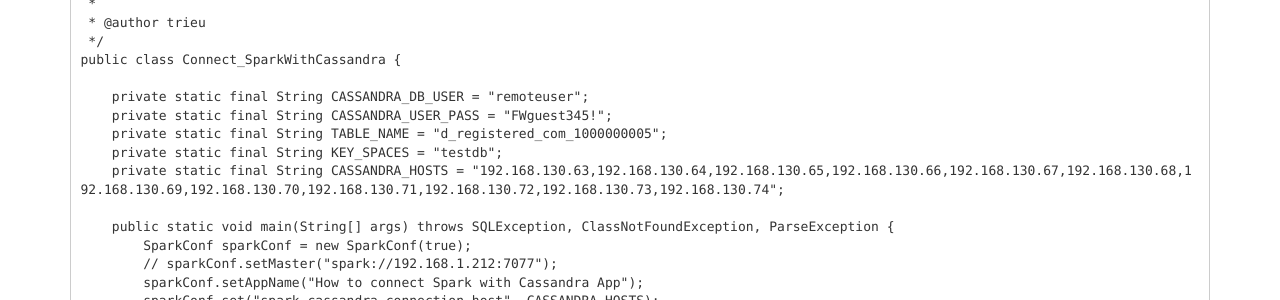
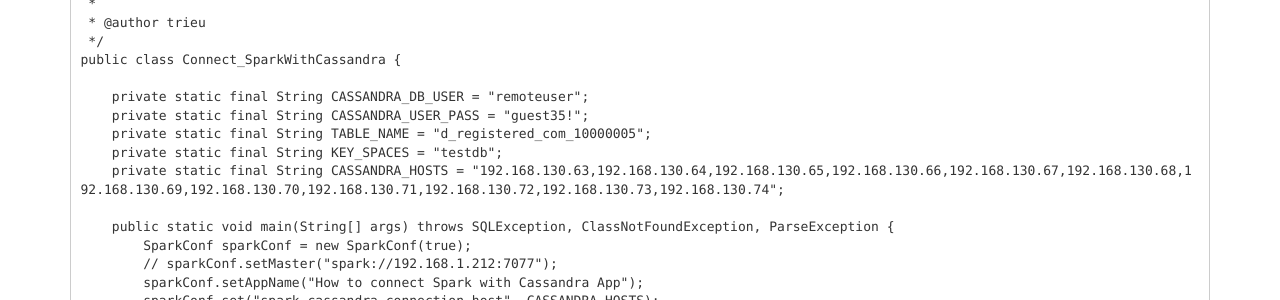
Before and after one commit to longtrieuuit/longtrieuuit.github.io, a Jekyll site: the page built from _posts/2018-02-01-How_to_connect_spark_with_Cassandra.md, in a window 1280 px wide and 1400 px high, scrolled down 1872 px. Shown: the part 561-861 px from the top of the window. Built offline with Jekyll 4.4.1, drawn with Linux system fonts in a browser that asks for light colours; nearby versions of some CDN libraries; comment, search, counter and statistics services are not loaded; some of the changed text lies outside the part shown.

Commit message:
Update 2018-02-01-How_to_connect_spark_with_Cassandra.md

```diff
--- a/_posts/2018-02-01-How_to_connect_spark_with_Cassandra.md
+++ b/_posts/2018-02-01-How_to_connect_spark_with_Cassandra.md
@@ -126,8 +126,8 @@
 public class Connect_SparkWithCassandra {
 
     private static final String CASSANDRA_DB_USER = "remoteuser";
-    private static final String CASSANDRA_USER_PASS = "FWguest345!";
-    private static final String TABLE_NAME = "d_registered_com_1000000005";
+    private static final String CASSANDRA_USER_PASS = "guest35!";
+    private static final String TABLE_NAME = "d_registered_com_10000005";
     private static final String KEY_SPACES = "testdb";
     private static final String CASSANDRA_HOSTS = "192.168.130.63,192.168.130.64,192.168.130.65,192.168.130.66,192.168.130.67,192.168.130.68,192.168.130.69,192.168.130.70,192.168.130.71,192.168.130.72,192.168.130.73,192.168.130.74";
 
```
